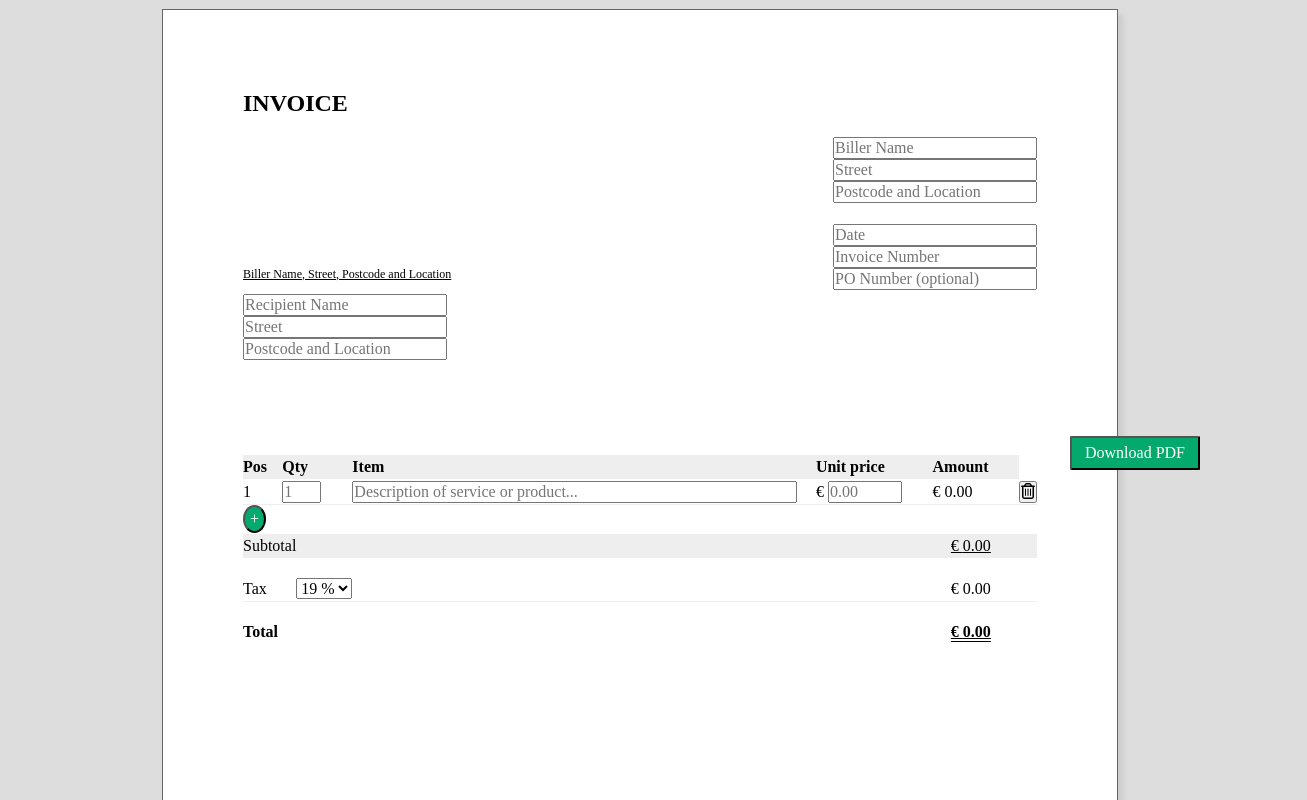
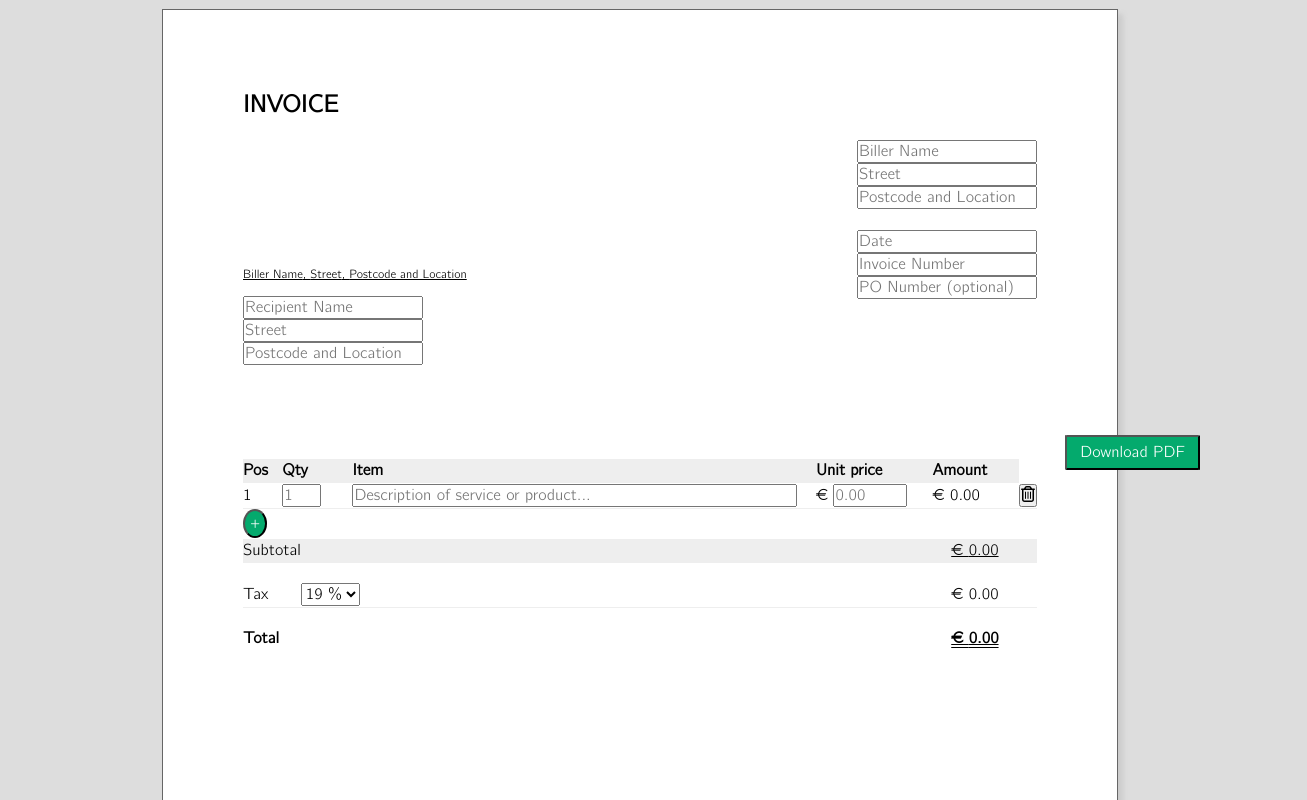
Before and after one commit to hkuennen/gener8invoice, a React (Create React App) app: page / in a window 1280 px wide. Shown: the top 800 px of the page, 1307 px wide, since content can reach past the window. Built offline with nearby package versions, Linux system fonts and the light colour scheme; the HTML template or start-up script is replaced by a standard one.

Commit message:
@font-face modified

```diff
--- a/src/index.css
+++ b/src/index.css
@@ -1,6 +1,9 @@
 @font-face {
   font-family: 'CMU Bright';
   src: local('cmunbmr.ttf'), url('../api/pdf_generation/fonts/cmunbmr.ttf') format('truetype');
+}
+
+@font-face {
   font-family: 'CMU Bright SemiBold';
   src: local('cmunbsr.ttf'), url('../api/pdf_generation/fonts/cmunbsr.ttf') format('truetype');
 }
```
Also changed, not shown: 11 other files (tests, documents, lock files or other folders).
